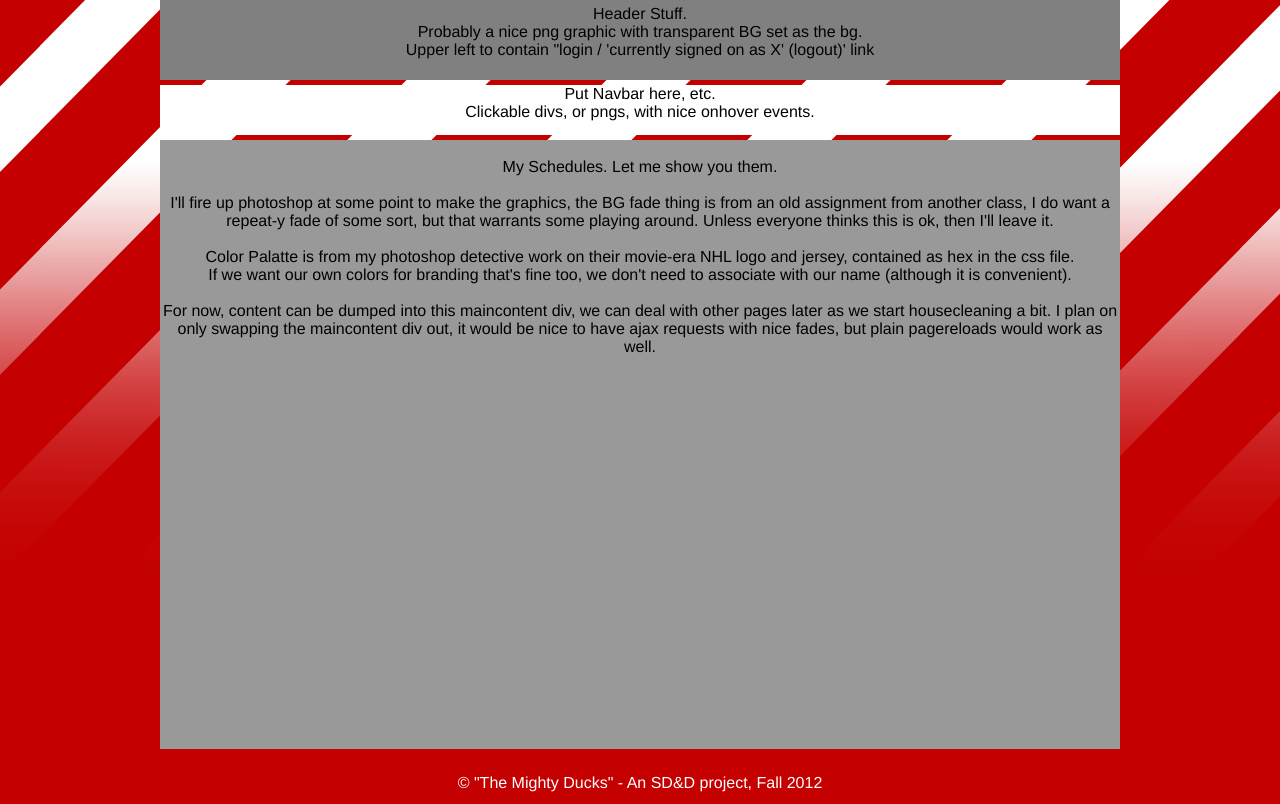
After one commit to MightyDucks/Social-Scheduler, a PHP site: page /template/index.html in a window 1280 px wide. The commit adds this page. Run offline with PHP 8.4, Linux system fonts and the light colour scheme.

Commit message:
Fixed my merge fuck up

```diff
--- a/classsearch.php
+++ b/classsearch.php
@@ -30,5 +30,5 @@
         }
         //Set up and display the page
         $content = template("classsearch", $variables);
-        echo template("index", array('maincontent' => $content));
+        echo template("index", array('maincontent' => $content, 'navigation' =>"<a href='index.php'>Home</a> <a href='classsearch.php'>Class Search</a>" ));
 ?>
--- a/index.php
+++ b/index.php
@@ -8,7 +8,7 @@
         if($fb->getUser() != 0){
                 //Display main application
                 $variables = array();
-                $variables['navigation'] = "<a href='classsearch.php'>Class Search</a>";
+                $variables['navigation'] = "<a href='index.php'>Home</a> <a href='classsearch.php'>Class Search</a>";
                 $content =  template("index", $variables);
 
                 echo $content;
--- a/resources/style1.css
+++ b/resources/style1.css
@@ -1,18 +1,15 @@
 /* The Mighty Ducks */
 
-/* Official NHL Colors: */
-/* Yellow: #fdb827 */
-/* Green: #027a85 */
-/* Purple: #492349 */
-/* Grey: #999999 */
+/* Cherry Red: #C40000 */
 
 html {
     height: 100%;
+    overflow-y: scroll;
 }
 
 body {
     height: 100%;
-    background: #027a85 url(bgfade_fd_b.png) top center repeat-x;
+    background: #C40000 url(bgfade_fd_w.png) top center repeat-x;
     text-align: center;
     font-family: Helvetica, Verdana, Arial, sans-serif;
     padding: 0px;
@@ -39,26 +36,21 @@ body {
 }
 #maincontent {
     background: #999999;
-    padding-bottom: 100px;
+    min-height: 500px;
+    padding-bottom: 105px;
 }
 #footer {
-    position: absolute;
+    position: relative;
     bottom: 0;
-    height: 100px;
+    height: 30px;
     width: 100%;
     margin-top: 5px;
-    border: 3px solid white;
-    background: #492349;
+    padding-top: 20px;
+    color: white;
+    /*background: #666;*/
 }
-#footercontent {
-    height: 88px;
-    background: #492349;
+#footer span {
+    position: relative;
+    bottom: 0;
 }
-
-#footercolorbars {
-    height: 88px;
-    margin: 0px;
-    border: 3px solid #492349;
-    padding: 3px;
-    background: #999999;
-}
+>>>>>>> UI-Dev
--- /dev/null
+++ b/template/index.html
@@ -0,0 +1,38 @@
+<!DOCTYPE html>
+<html lang="en">
+<head>
+<title>UI Mockup #1</title>
+<script type="text/javascript" src="resources/jquery-1.8.2.min.js"></script>
+<link type="text/css" href="resources/style1.css" rel="stylesheet">
+
+</head>
+<body>
+    <div id="container">
+        <div id="header">
+            Header Stuff.<br/>
+            Probably a nice png graphic with transparent BG set as the bg.<br/>
+            Upper left to contain "login / 'currently signed on as X' (logout)' link
+        </div>
+        <div id="nav">
+            Put Navbar here, etc.<br/>
+            Clickable divs, or pngs, with nice onhover events.
+        </div>
+        <!-- Above could be a php include? I haven't worked much with php as I've said. -->
+        <div id="maincontent">
+            <br/>
+            My Schedules. Let me show you them.<br/>
+            <br/>
+            I'll fire up photoshop at some point to make the graphics, the BG fade thing is from an old assignment from another class, I do want a repeat-y fade of some sort, but that warrants some playing around. Unless everyone thinks this is ok, then I'll leave it.<br/>
+            <br/>
+            Color Palatte is from my photoshop detective work on their movie-era NHL logo and jersey, contained as hex in the css file.<br/>
+            If we want our own colors for branding that's fine too, we don't need to associate with our name (although it is convenient).<br/>
+            <br/>
+            For now, content can be dumped into this maincontent div, we can deal with other pages later as we start housecleaning a bit. I plan on only swapping the maincontent div out, it would be nice to have ajax requests with nice fades, but plain pagereloads would work as well.
+            <br/><br/><br/><br/><br/><br/><br/><br/><br/><br/><br/><br/><br/><br/><br/><br/><br/>
+        </div>
+        <div id="footer">
+            <span>&copy; "The Mighty Ducks" - An SD&D project, Fall 2012</span>
+        </div>
+    </div>
+</body>
+</html>
```
Also changed, not shown: template/guestpage.tpl (+25 -7 lines), template/index.tpl (+3 -6 lines).
